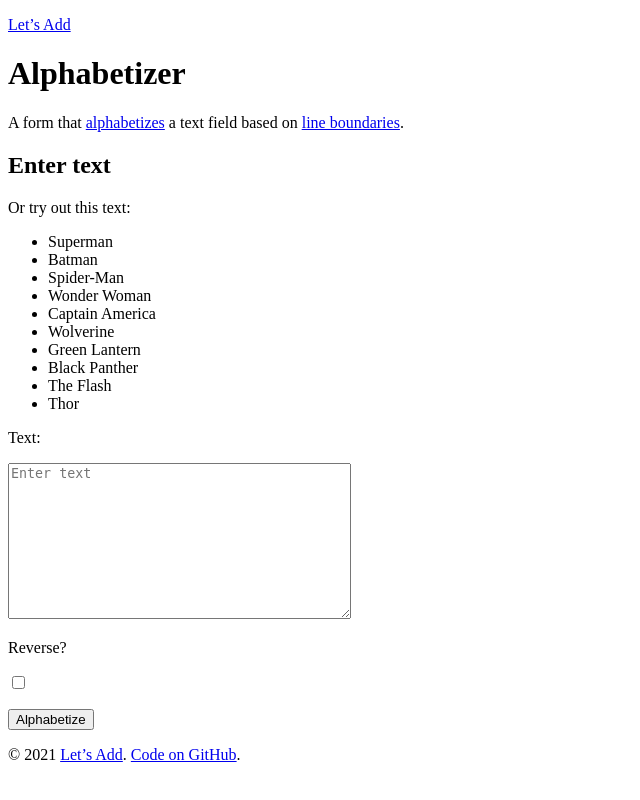
After one commit to richardcornish/letsadd, a Django app: page /alphabetize/ in a window 1280 px wide. The commit adds this page. Shown: the whole page, without its empty margins (0-640 px from the left). Run offline with Django 3.2, Linux system fonts and the light colour scheme; some libraries are stand-ins or nearby versions.

Commit message:
Added alphabetizer app

```diff
--- /dev/null
+++ b/letsadd/alphabetize/apps.py
@@ -0,0 +1,6 @@
+from django.apps import AppConfig
+
+
+class AlphabetizeConfig(AppConfig):
+    default_auto_field = 'django.db.models.BigAutoField'
+    name = 'alphabetize'
--- /dev/null
+++ b/letsadd/alphabetize/forms.py
@@ -0,0 +1,15 @@
+from random import randint
+
+from django import forms
+
+
+class AlphabetizeForm(forms.Form):
+    text = forms.CharField(widget=forms.Textarea(attrs={'placeholder': 'Enter text'}))
+    reverse = forms.BooleanField(label='Reverse?', required=False)
+
+    def alphabetize(self):
+        text = self.cleaned_data['text']
+        reverse = self.cleaned_data['reverse']
+        iterable = text.splitlines()
+        l = sorted(iterable, key=str.casefold, reverse=reverse)
+        return '\n'.join(l)
--- /dev/null
+++ b/letsadd/alphabetize/urls.py
@@ -0,0 +1,10 @@
+from django.urls import path
+
+from .views import AlphabetizeFormView
+
+
+app_name = 'alphabetize'
+
+urlpatterns = [
+    path('', AlphabetizeFormView.as_view(), name='alphabetize_form'),
+]
--- /dev/null
+++ b/letsadd/alphabetize/views.py
@@ -0,0 +1,17 @@
+from django.urls import reverse_lazy
+from django.views.generic import FormView
+
+from .forms import AlphabetizeForm
+
+
+class AlphabetizeFormView(FormView):
+    form_class = AlphabetizeForm
+    template_name = 'alphabetize/alphabetize_form.html'
+    success_url = reverse_lazy('alphabetize:alphabetize_form')
+
+    def form_valid(self, form):
+        initial = {
+            'text': form.alphabetize(),
+        }
+        form = AlphabetizeForm(initial=initial)
+        return self.render_to_response(self.get_context_data(form=form))
--- a/letsadd/letsadd/urls.py
+++ b/letsadd/letsadd/urls.py
@@ -12,5 +12,6 @@ urlpatterns = [
     path('initial/', include('initial.urls')),
     path('oscars/', include('oscars.urls')),
     path('random/', include('rando.urls')),
+    path('alphabetize/', include('alphabetize.urls')),
     path('', home, name='home'),
 ]
--- /dev/null
+++ b/letsadd/templates/alphabetize/alphabetize_form.html
@@ -0,0 +1,62 @@
+{% extends 'base.html' %}
+
+{% load humanize %}
+
+
+{% block title %}Alphabetizer &#8226; {{ block.super }}{% endblock %}
+
+
+{% block content %}
+
+<h1>Alphabetizer</h1>
+
+<p>A form that <a href="https://docs.python.org/3/library/functions.html#sorted">alphabetizes</a> a text field based on <a href="https://docs.python.org/3/library/stdtypes.html#str.splitlines">line boundaries</a>.</p>
+
+<h2>Enter text</h2>
+
+<p>Or try out this text:</p>
+
+<ul>
+    <li>Superman</li>
+    <li>Batman</li>
+    <li>Spider-Man</li>
+    <li>Wonder Woman</li>
+    <li>Captain America</li>
+    <li>Wolverine</li>
+    <li>Green Lantern</li>
+    <li>Black Panther</li>
+    <li>The Flash</li>
+    <li>Thor</li>
+</ul>
+
+{% if form.non_field_errors %}
+<ul>
+    {% for error in form.non_field_errors %}
+    <li>{{ error }}</li>
+    {% endfor %}
+</ul>
+{% endif %}
+
+<form method="post" action="{% url 'alphabetize:alphabetize_form' %}">
+    {% csrf_token %}
+    {% for hidden in form.hidden_fields %}
+        <div>{{ hidden }}</div>
+    {% endfor %}
+    {% for field in form.visible_fields %}
+        {% if field.errors %}
+            <div>{{ field.errors }}</div>
+        {% endif %}
+        <p>{{ field.label_tag }}</p>
+        <div>{{ field }}</div>
+        {% if field.help_text %}
+            <p>{{ field.help_text }}</p>
+        {% endif %}
+    {% endfor %}
+    <p><button type="submit">Alphabetize</button></p>
+</form>
+
+{% if form.is_bound %}
+    <p><a href="{% url 'alphabetize:alphabetize_form' %}">Reset form</a></p>
+{% endif %}
+
+{% endblock %}
--- a/letsadd/templates/home.html
+++ b/letsadd/templates/home.html
@@ -36,4 +36,8 @@
 
 <p>A form that generates a random number based on an inclusive range.</p>
 
+<h2><a href="{% url 'alphabetize:alphabetize_form' %}">Alphabetizer</a></h2>
+
+<p>A form that alphabetizes a text field based on line boundaries.</p>
+
 {% endblock %}
```
Also changed, not shown: letsadd/alphabetize/__init__.py (added).
